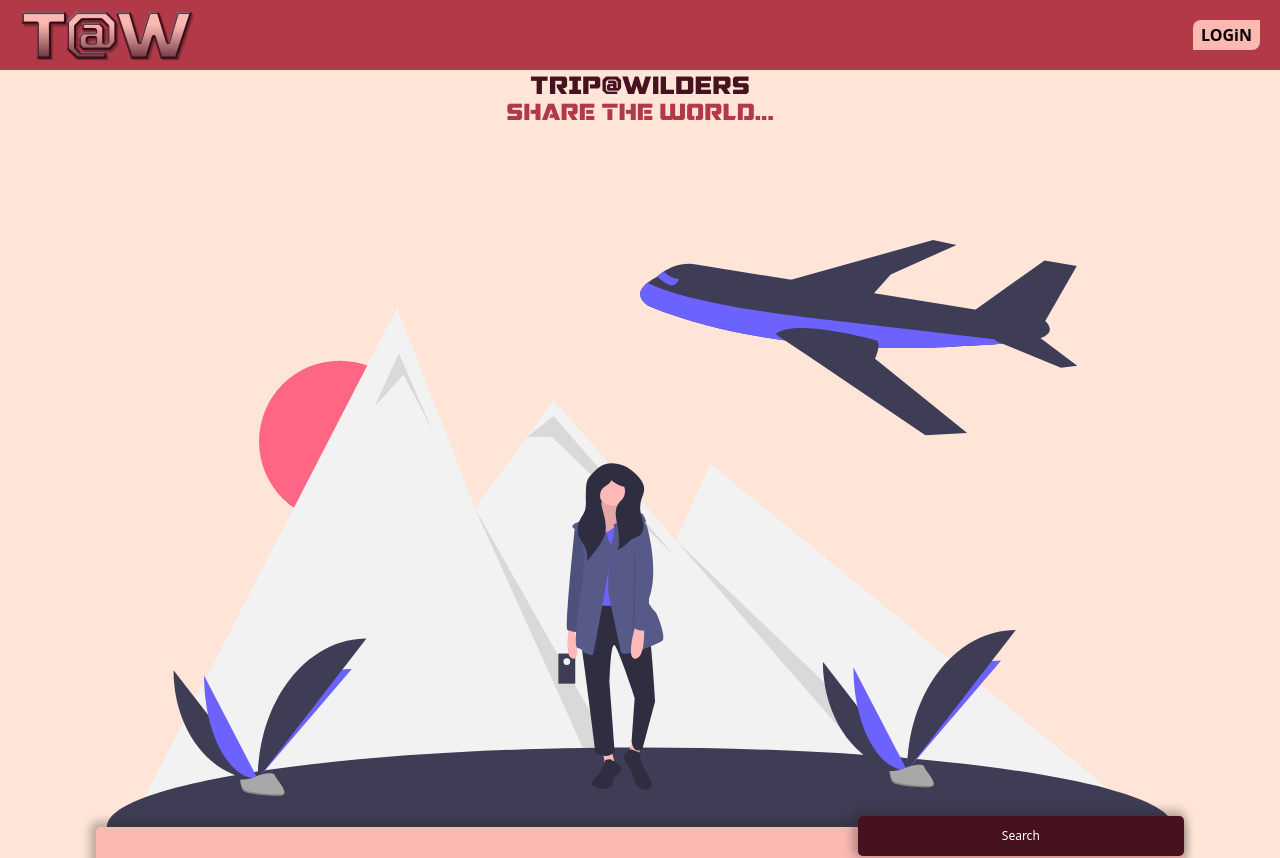
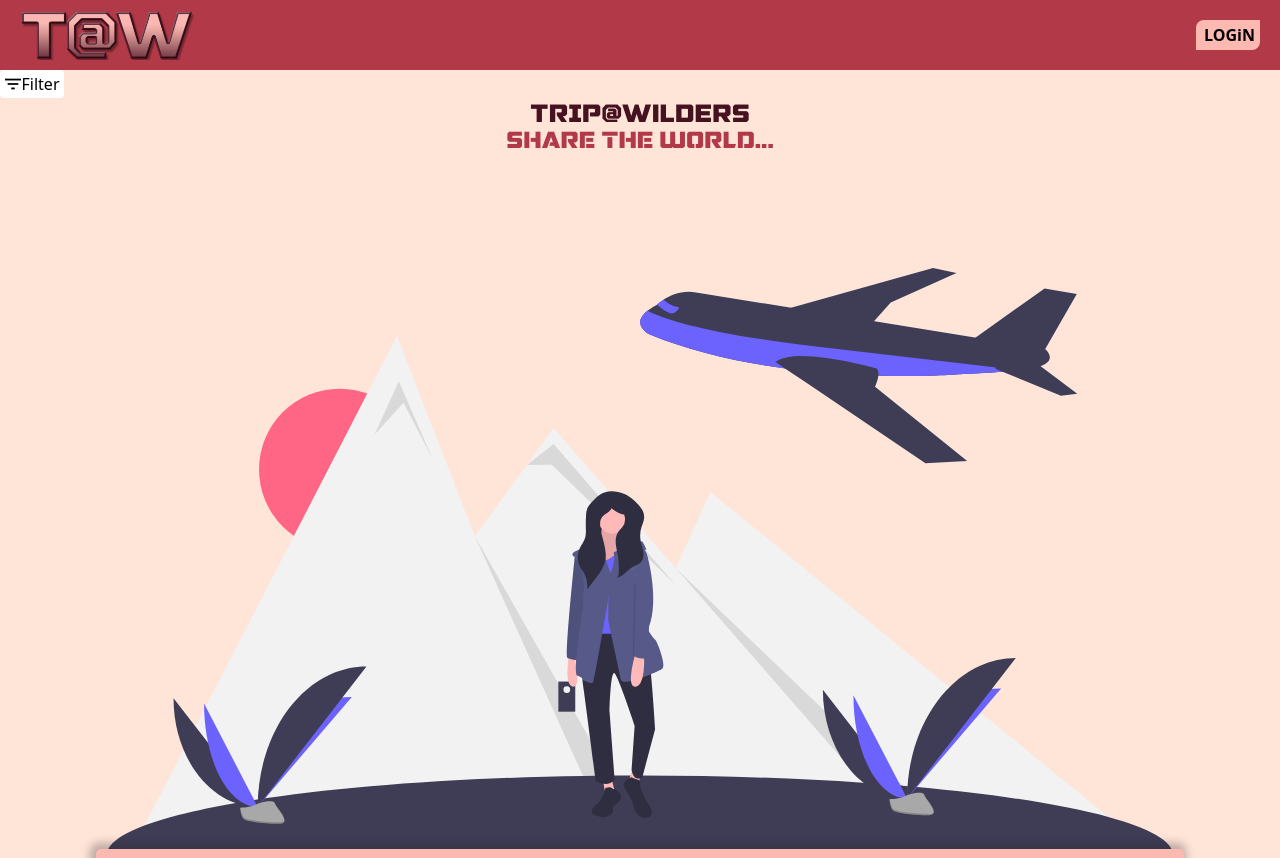
Before and after one commit to WildCodeSchool/lyon-js-sept21-p2-g2-front, a React (Create React App) app: page / in a window 1280 px wide. Shown: the top 858 px of the page. Built offline with nearby package versions, Linux system fonts and the light colour scheme; the HTML template or start-up script is replaced by a standard one.

Commit message:
initial commit

```diff
--- a/src/App.jsx
+++ b/src/App.jsx
@@ -7,11 +7,13 @@ import AboutUs from './components/routes/AboutUs';
 import Destination from './components/routes/Destination';
 import PostDetails from './components/routes/PostDetails';
 import Footer from './components/Footer';
+import Filter from './components/routes/Filter';
 
 function App() {
   return (
     <Router>
       <Header />
+      <Filter />
       <main>
         <Switch>
           <Route exact path="/" component={Home} />
--- /dev/null
+++ b/src/components/routes/Filter.css
@@ -0,0 +1,9 @@
+button {
+  width: 64px;
+  display: flex;
+  justify-content: space-around;
+  align-items: center;
+  background-color: #fff;
+  border-radius: 4px;
+  padding: 2px 4px;
+}
--- /dev/null
+++ b/src/components/routes/Filter.jsx
@@ -0,0 +1,15 @@
+import React from 'react';
+import filter from '../../assets/filter.png';
+import './Filter.css';
+
+const Filter = () => {
+  return (
+    <div>
+      <button type="button">
+        <img src={filter} alt="" /> Filter
+      </button>
+    </div>
+  );
+};
+
+export default Filter;
```
Also changed, not shown: src/assets/filter.png (added), 1 other file (tests, documents, lock files or other folders).
